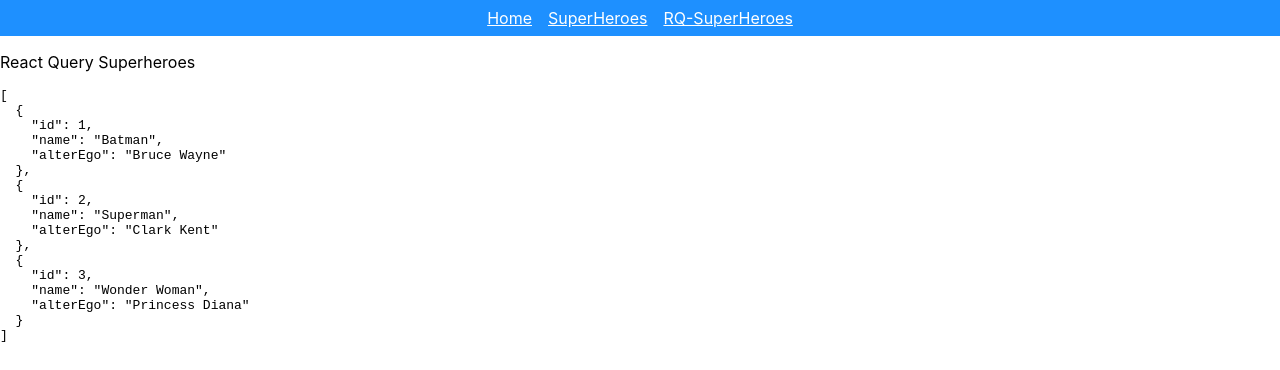
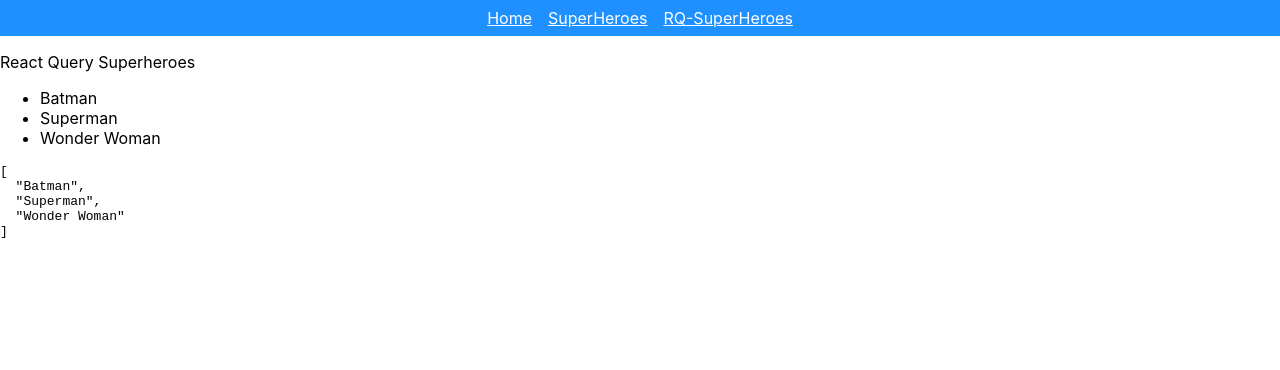
Before and after one commit to JavaScriptForEverything/react-query-demo, a React (Create React App) app: page /rq-superheroes in a window 1280 px wide. Shown: the top 370 px of the page. Built offline with nearby package versions, Linux system fonts and the light colour scheme; data requests are answered from the project's data file.

Commit message:
data transformation

```diff
--- a/src/pages/rqSuperHeroes.js
+++ b/src/pages/rqSuperHeroes.js
@@ -2,20 +2,16 @@ import axios from 'axios'
 import { useQuery } from 'react-query'
 import Layout from '../layout'
 
-// step-3: make success request with valid url, and failed with invalid url
 const getSuperHeroes = async() => axios.get('http://localhost:5000/superheroes')
-// const getSuperHeroes = async() => axios.get('http://localhost:5000/superheroes1')
 
 const RQSuperHeroesPage = () => {
 
-	// step-1: Define onError and onSuccess handler
-	const onSuccess = (data) => console.log(data)
-	const onError = (error) => console.log(error)
 
-	const { isLoading, data, isError, error } = useQuery('superheroes-key', getSuperHeroes, {
-		// step-2: add onError and onSuccess handler
-		onSuccess,
-		onError
+	const { isLoading, data: superheroes, isError, error } = useQuery('superheroes-key', getSuperHeroes, {
+		select: (data) => {
+			const superheroes = data?.data.map(superhero => superhero.name)
+			return superheroes
+		}
 	})
 
 	if(isLoading) return <Layout> <p>Loading...</p> </Layout>
@@ -25,8 +21,12 @@ const RQSuperHeroesPage = () => {
 		<Layout>
 			<p>React Query Superheroes</p>
 
+			<ul>
+				{superheroes.map(superhero => <li key={superhero}>{superhero}</li>)}
+			</ul>
+
 			<pre>
-				{JSON.stringify(data?.data, null, 2)}
+				{JSON.stringify(superheroes, null, 2)}
 			</pre>
 		</Layout>
 	)
```
Also changed, not shown: 1 other file (tests, documents, lock files or other folders).
